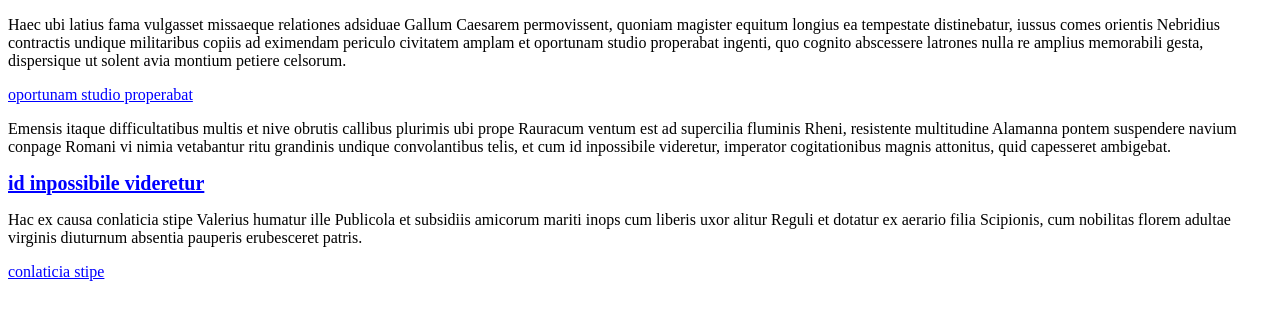
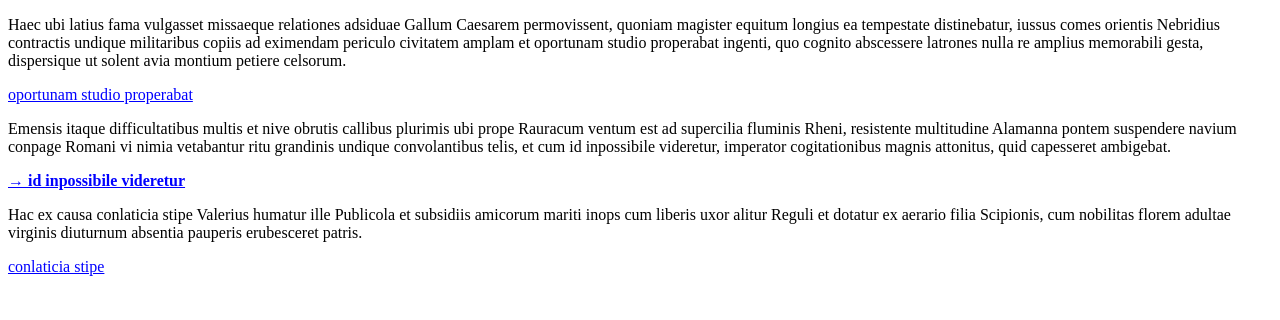
Before and after one commit to Karine-Jamet/ex-CSS, a plain HTML site: page index.html in a window 1280 px wide. Drawn offline with Linux system fonts and the light colour scheme.

Commit message:
exercice selecteur d'attribut et before

```diff
--- a/style.css
+++ b/style.css
@@ -5,6 +5,8 @@ a{
 
 a[href*="http"]{
   font-weight: bold;
-  font-size: 20px;
+}
 
+a[href*="http"]:before{
+  content: "→ ";
 }
```
